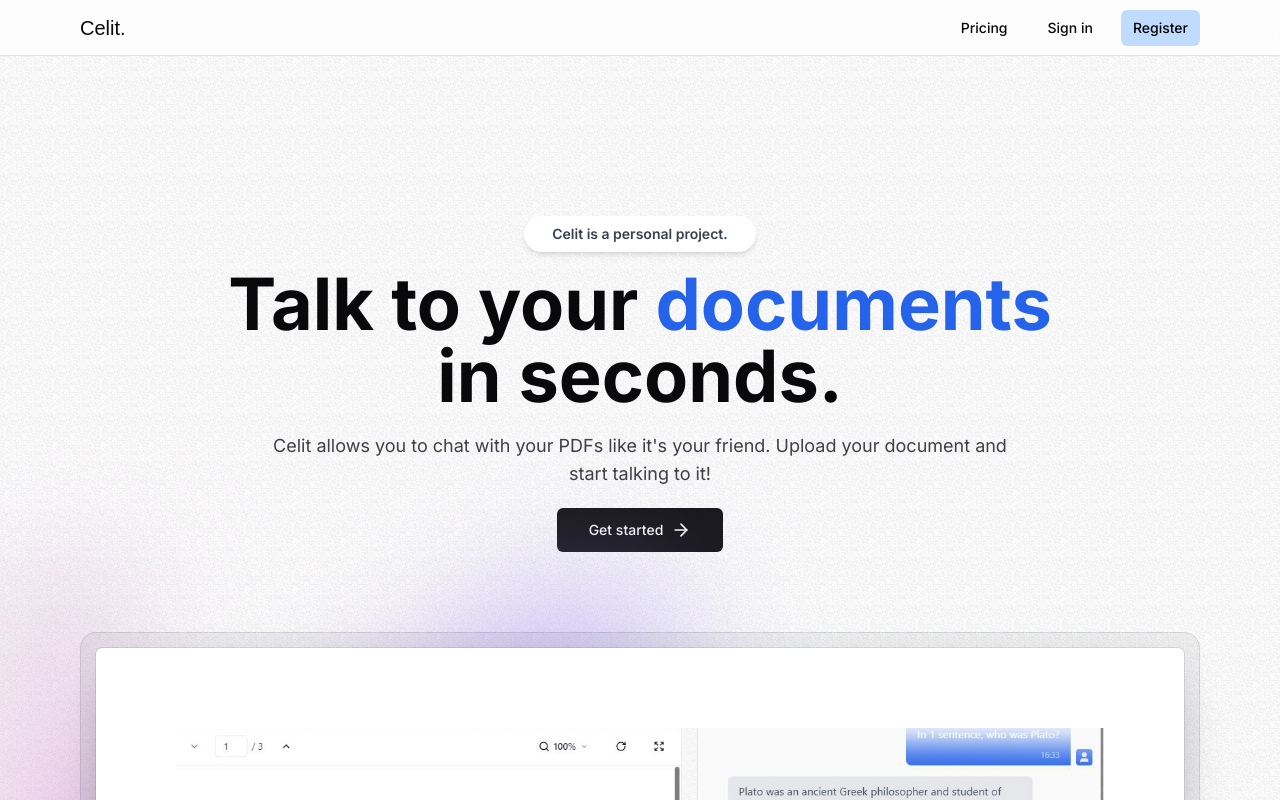
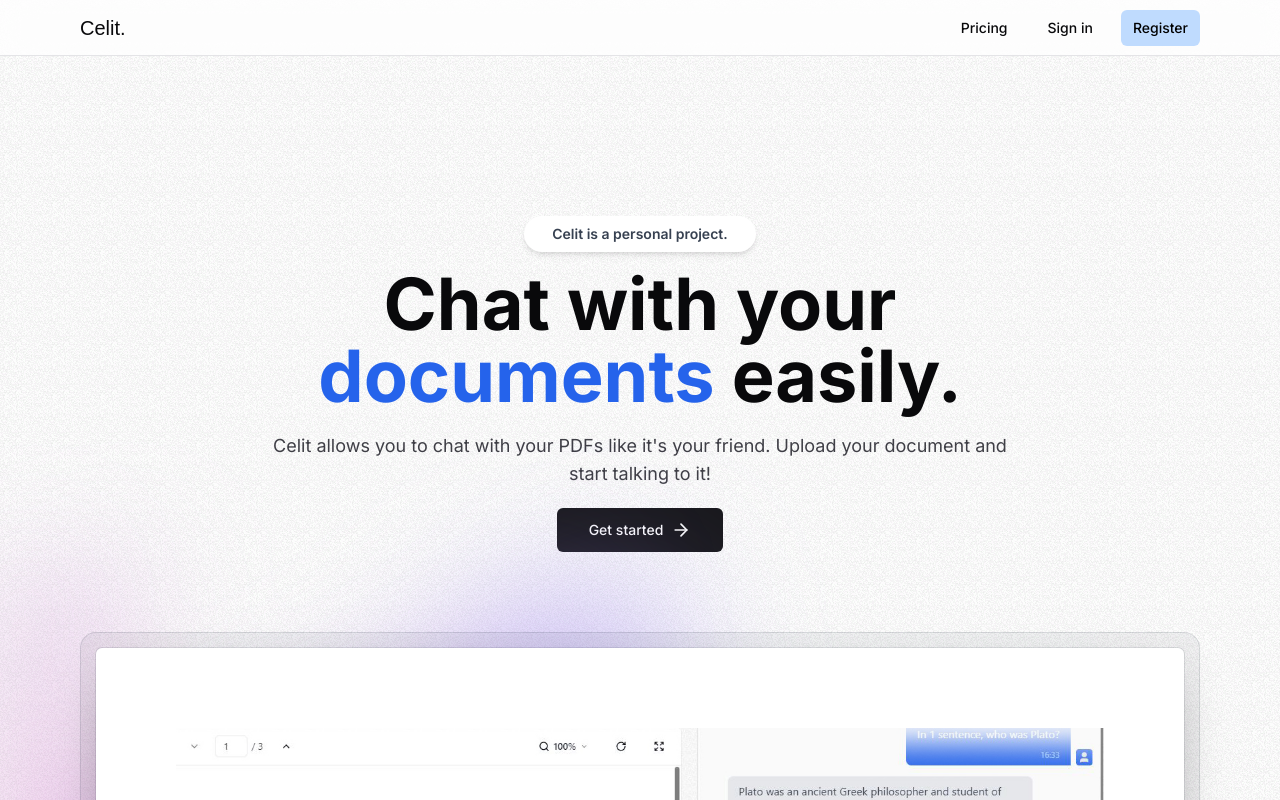
Before and after one commit to Rahul-jpeg/Celit, a Next.js app: page / in a window 1280 px wide. Shown: the top 800 px of the page. Built offline with nearby package versions, Linux system fonts and the light colour scheme; a web font is replaced by a local one.

Commit message:
hero section fix

```diff
--- a/src/app/page.tsx
+++ b/src/app/page.tsx
@@ -14,8 +14,8 @@
           </p>
         </div>
         <h1 className="max-w-4xl text-5xl font-bold md:text-6xl lg:text-7xl">
-          Talk to your <span className="text-blue-600">documents</span> in
-          seconds.
+          Chat with your <span className="text-blue-600">documents</span>{' '}
+          easily.
         </h1>
         <p className="mt-5 max-w-prose text-zinc-700 sm:text-lg">
           Celit allows you to chat with your PDFs like it&apos;s your friend.
```
